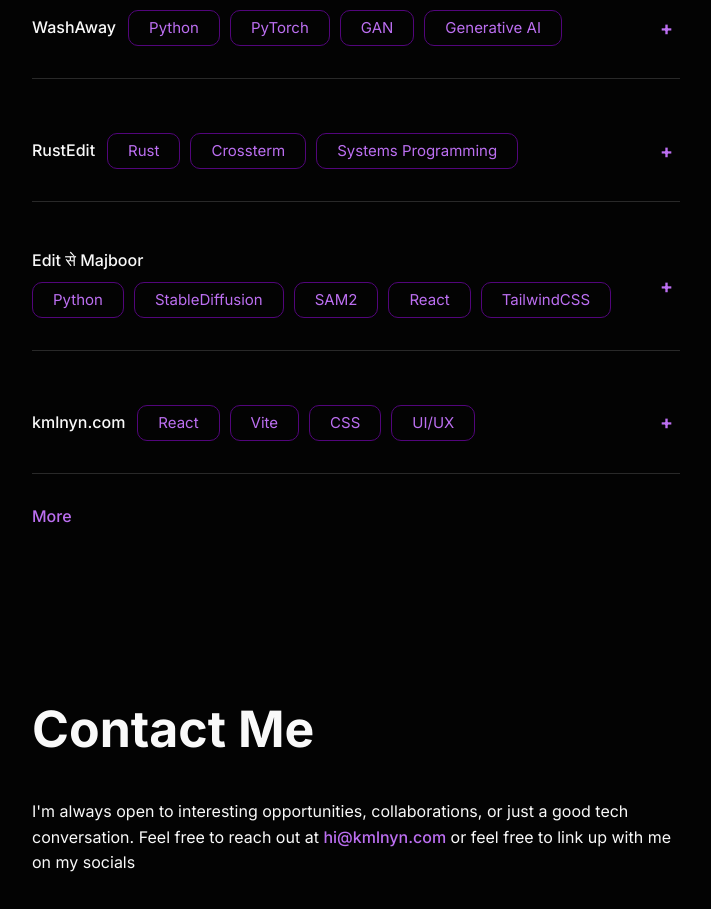
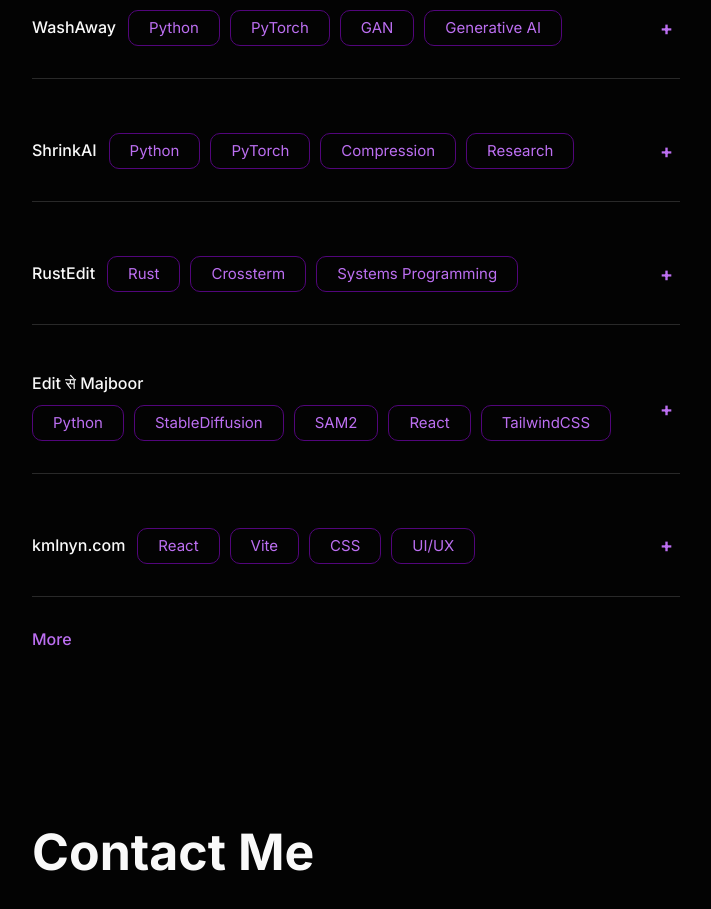
Before and after one commit to kamalnayan10/kmlnyn, a React (Vite) app: page / in a window 1280 px wide. Shown: the part 1540-2449 px from the top of the page, without its empty margins (284-995 px from the left). Built offline with nearby package versions, Linux system fonts and the light colour scheme.

Commit message:
added shrinkAI project

```diff
--- a/src/Projects.jsx
+++ b/src/Projects.jsx
@@ -17,6 +17,12 @@
           tags={["Python", "PyTorch", "GAN", "Generative AI"]}
           description="An AI-powered watermark remover built with PyTorch and UNET using the Pix2Pix framework. Trained on a custom dataset for high-fidelity image restoration via generative image-to-image translation."
           code_link={"https://github.com/kamalnayan10/WashAway"}
+        />
+        <Project
+          title="ShrinkAI"
+          tags={["Python", "PyTorch", "Compression", "Research"]}
+          description="ShrinkAI is a deep learning-based image compression model that combines Fast Fourier Convolutions (FFC) with a hyperprior entropy model to achieve high compression rates while preserving image quality. Inspired by Ballé et al. (2018), it uses PyTorch + CompressAI and reconstructs near-original images with a ~70% size reduction."
+          code_link={"https://github.com/kamalnayan10/shrinkAI"}
         />
         <Project
           title="RustEdit"
```
